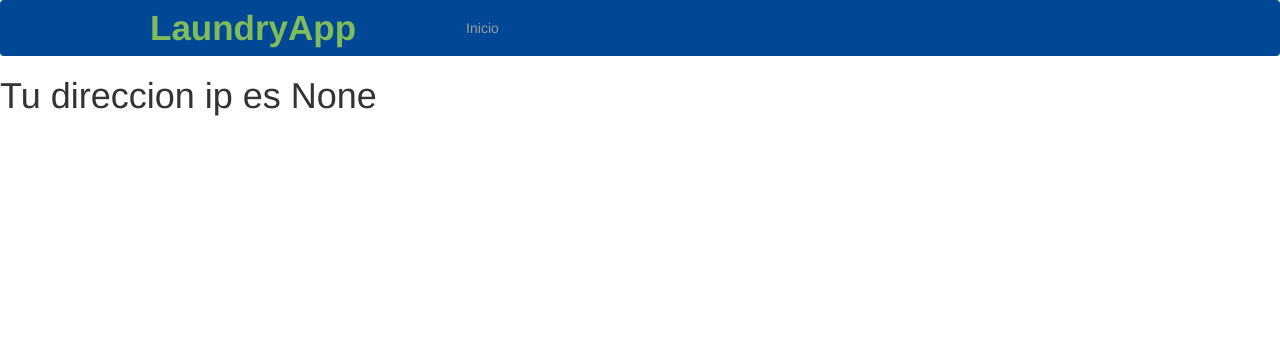
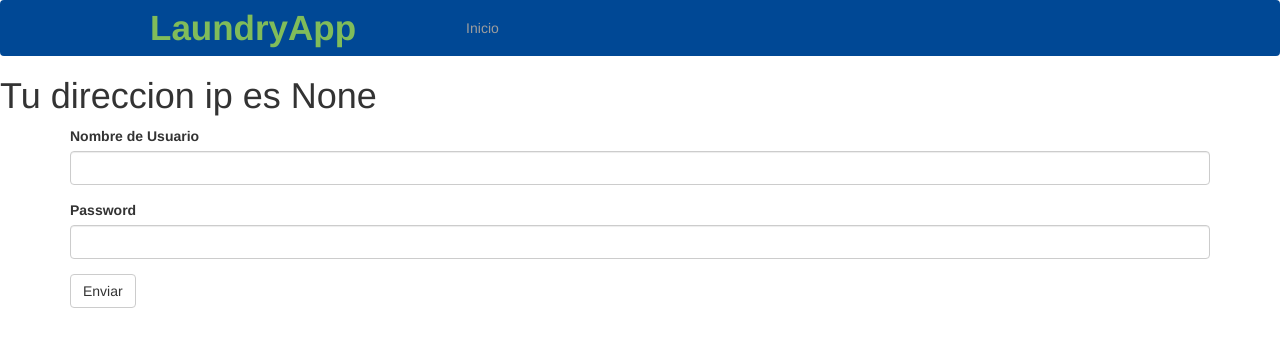
Before and after one commit to edavogustto/laundryApp, a Flask app: page /hello in a window 1280 px wide. Shown: the top 347 px of the page. Run offline with Flask 2, Linux system fonts and the light colour scheme; some libraries are stand-ins or nearby versions.

Commit message:
Creando formulario de registro

```diff
--- a/main.py
+++ b/main.py
@@ -1,11 +1,22 @@
 from ensurepip import bootstrap
-from flask import Flask, request, make_response, redirect, render_template
+from wsgiref.validate import validator
+from flask import Flask, request, make_response, redirect, render_template, session
 from flask_bootstrap import Bootstrap
+from flask_wtf import FlaskForm
+from wtforms.fields import StringField, PasswordField, SubmitField
+from wtforms.validators import DataRequired
 
 
 
 app = Flask(__name__)
 bootstrap = Bootstrap(app)
+
+app.config['SECRET_KEY'] = 'SUPER SECRETO'
+
+class LoginForm(FlaskForm):
+    username = StringField('Nombre de Usuario', validators=[DataRequired()])
+    password = PasswordField('Password', validators=[DataRequired()])
+    submit = SubmitField('Enviar')
 
 @app.errorhandler(404)
 def not_found(error):
@@ -17,12 +28,18 @@ def index():
     user_ip = request.remote_addr
 
     response = make_response(redirect('/hello'))
-    response.set_cookie('user_ip', user_ip)
+    session['user_ip'] = user_ip
 
     return response
 
 @app.route('/hello')
 def hello():
-    user_ip = request.cookies.get('user_ip')
+    user_ip = session.get('user_ip')
+    login_form = LoginForm()
 
-    return render_template('hello.html', user_ip=user_ip)
+    context = {
+        'user_ip': user_ip,
+        'login_form': login_form
+    }
+
+    return render_template('hello.html', **context)
--- a/requirements.txt
+++ b/requirements.txt
@@ -1,2 +1,3 @@
 flask
 flask-bootstrap
+flask-wtf
--- a/templates/hello.html
+++ b/templates/hello.html
@@ -1,4 +1,5 @@
 {% extends 'base.html' %}
+{% import 'bootstrap/wtf.html' as wtf %}
 
 {% block title %}
     {{ super() }}
@@ -7,4 +8,7 @@
 
 {% block content %}
     <h1>Tu direccion ip es {{ user_ip }}</h1>
+    <div class="container">
+        {{ wtf.quick_form(login_form) }}
+    </div>
 {% endblock %}
```
